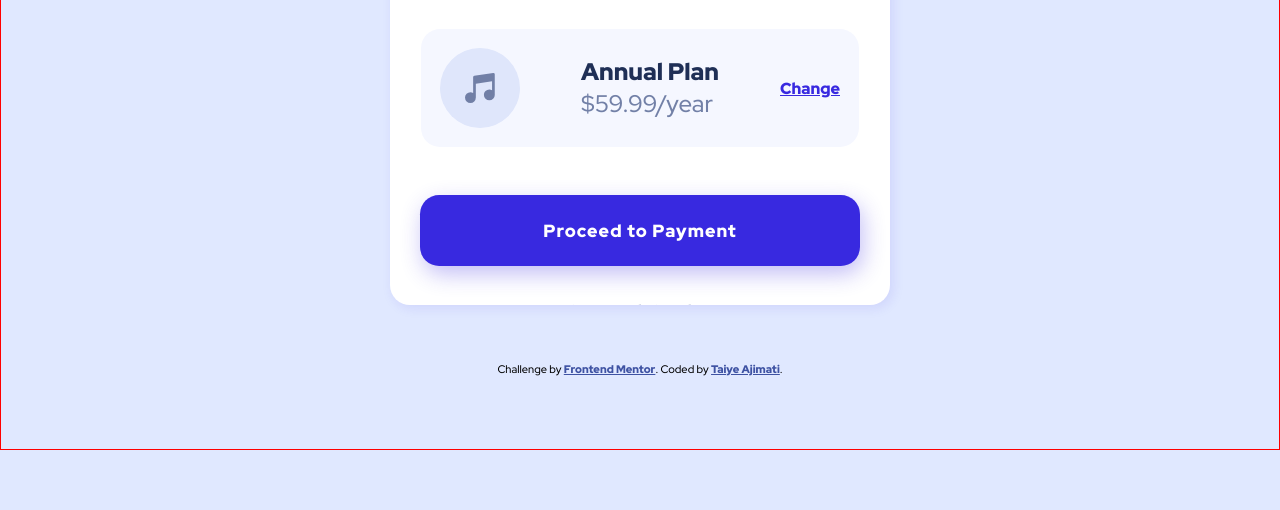
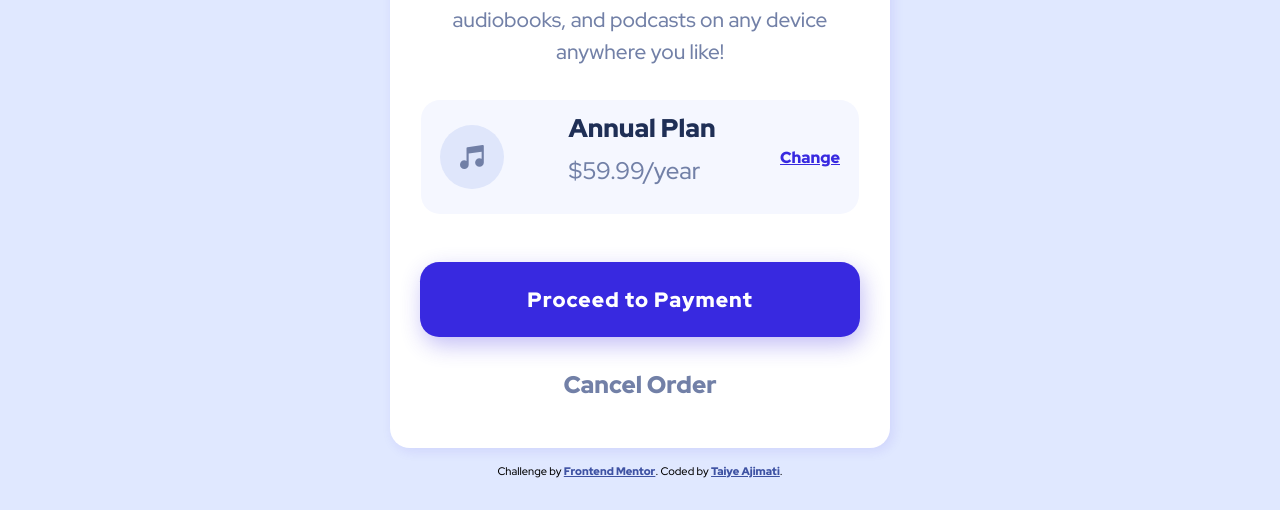
Before and after one commit to Teewaii/Order-Summary-Component, a plain HTML site: page index.html in a window 1280 px wide. Shown: the part 416-926 px from the top of the page. Before the commit the page ends 866 px from the top, so only its background shows below. Drawn offline with Linux system fonts and the light colour scheme.

Commit message:
Final update

```diff
--- a/apps.css
+++ b/apps.css
@@ -9,6 +9,9 @@
 body{
     box-sizing: border-box;
     width: 100vw;
+    background: url(/images/pattern-background-mobile.svg);
+    background-repeat: no-repeat;
+    background-size: contain;
     background-color: var(--Paleblue);
     font-family: 'Red Hat Display', sans-serif;
 
@@ -39,35 +42,38 @@ a{
     font-weight: 900;
 }
 .container{
-    border: 1px solid red;
     min-height: 100vh;
     display: grid;
-    grid-template-columns:minmax(300px, 500px);
+    grid-template-columns:minmax(350px, 500px);
     padding: 2rem;
     justify-content: center;
 }
 
 .card{
-   background-color: white;
+    width: 100%;
+    background-color: white;
     margin: 1rem auto;
-   max-height: 84vh;
-    border-radius: 20px;
-    box-shadow: 3px 3px 12px rgba(56, 41, 224,.1);
-    overflow: hidden;
+   min-height: 80vh;
+   border-radius: 20px;
+   box-shadow: 3px 3px 12px rgba(56, 41, 224,.1);
    display: grid;
-   grid-template-rows: auto auto auto auto;
-  place-content: center;
+   grid-template-rows:auto auto auto auto;
+  overflow: hidden;
 }
 
+
+/* HERO SECTION */
 .hero img{
    width: 100%;
-    background: url(/images/illustration-hero.svg);
+  margin: 0;
  }
 
+ /* ORDER SUMMARY SECTION */
  .order-summary{
      padding:2rem 3rem;
      text-align: center;
      margin: 0;
+     place-content: center;
  }
 
  .order-summary h1{
@@ -76,8 +82,10 @@ a{
 
  .order-summary p{
     line-height: 2rem;
+
  }
 
+ /* ANNUAL PLAN BANNER */
  .annual-plan{
      margin:0 auto;
     background-color: var(--Verypaleblue);
@@ -90,28 +98,32 @@ a{
  }
 
  .annual-plan img{
-
-     width: 5rem;
+   width: 4rem;
  }
 
  .annual{
-     line-height: 1rem;
+     line-height: .7rem;
  }
 
  .annual h1 {
      line-height: 1rem;
-     font-size: 1.5em;
+     font-size: 1.2em;
 }
 
  .annual p {
      line-height: 1rem;
-     font-size: 1.5em;
+     font-size: 1.1em;
 }
 
 .annual-plan a{
     color: var(--Brightblue);
 }
+.annual-plan a:hover{
+    color: rgba(56, 41, 224,.8);
+}
 
+
+/* ORDER SECTION */
 .proceed {
      width: 88%;
     margin: 3rem auto;
@@ -132,7 +144,60 @@ a{
    margin-bottom: 2rem;
 }
 
+
+.proceed a:hover{
+    background-color: rgba(56, 41, 224,.8);
+}
 .proceed h1{
    color: var(--Desaturatedblue);
    font-size: 1.5rem;
 }
+.proceed h1:hover{
+   color: black;
+}
+
+
+/* FOOTER */
+.attribution { font-size: 11px; text-align: center; }
+.attribution a { color: hsl(228, 45%, 44%); }
+
+.attribution{
+    font-size: .8rem;
+}
+
+/* LARGER SCREENS */
+
+@media (min-width:800px) {
+
+body{
+
+    background: url(/images/pattern-background-desktop.svg);
+    background-repeat: no-repeat;
+    background-size: contain;
+    background-color: var(--Paleblue);
+
+  }
+
+
+.annual h1 {
+    line-height: 1rem;
+    font-size: 1.6em;
+}
+
+.annual p {
+    line-height: 3rem;
+    font-size: 1.5em;
+}
+
+.annual a {
+    font-size: 2rem;
+}
+  .proceed a{
+
+   font-size: 1.3rem;
+}
+
+.attribution{
+    font-size: 1rem;
+}
+}
```
